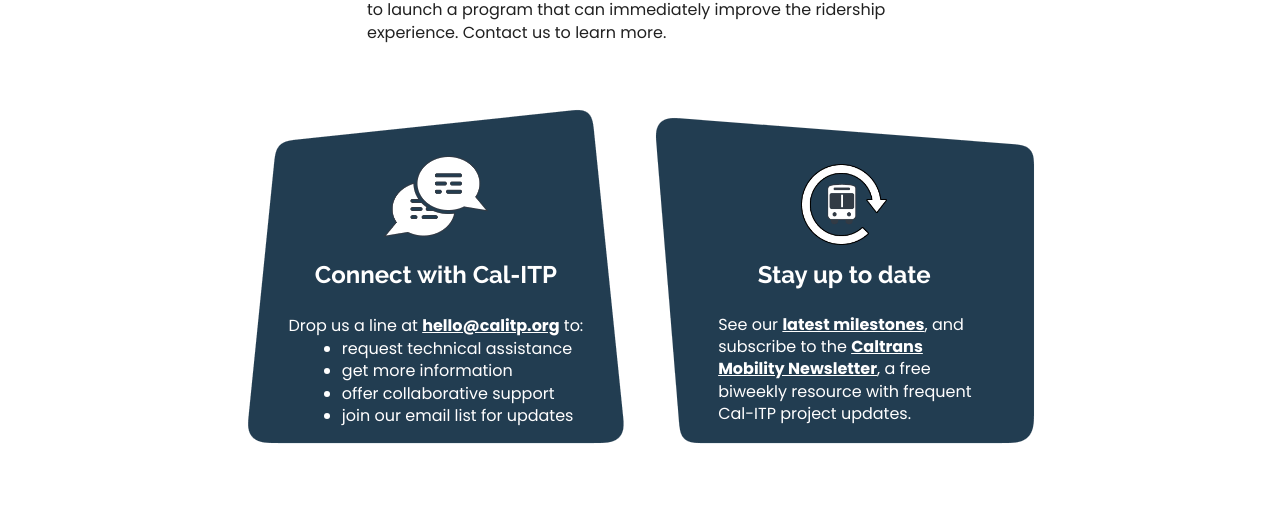
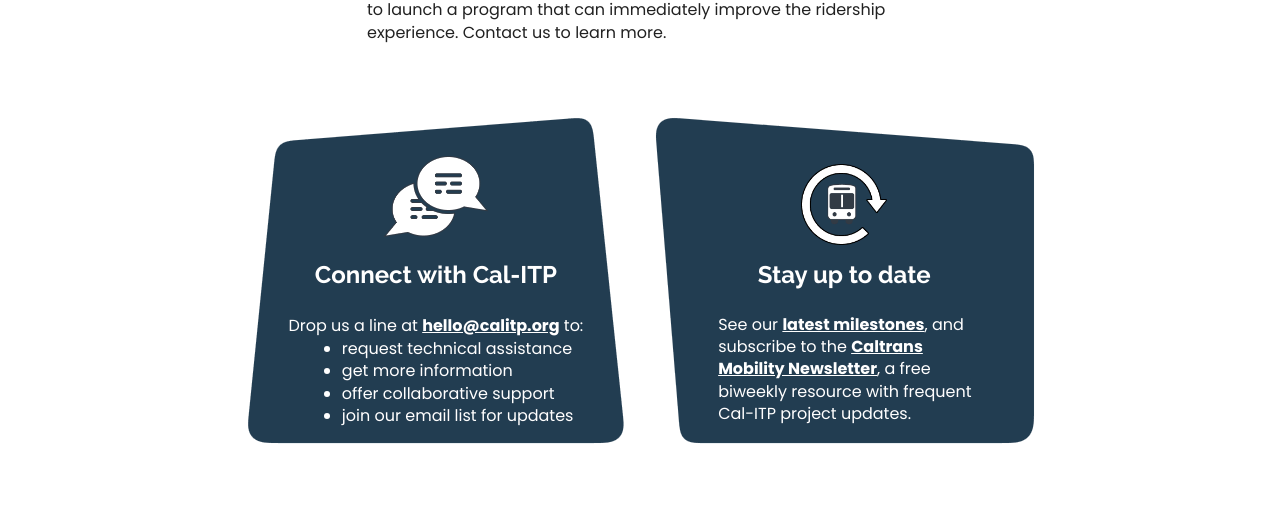
Before and after one commit to cal-itp/calitp.org, a Jekyll site: the page built from src/index.html, in a window 1280 px wide and 1400 px high, scrolled down 2895 px. Shown: the part 823-1342 px from the top of the window. Built offline with Jekyll 4.4.1, drawn with Linux system fonts in a browser that asks for light colours.

Commit message:
fix(home): aligning corners

```diff
--- a/src/stylesheets/main.css
+++ b/src/stylesheets/main.css
@@ -384,7 +384,7 @@
   }
 
   .rhombus-2 {
-    clip-path: polygon(8% 10%, 91% 0, 100% 100%, 0 100%);
+    clip-path: polygon(8% 10%, 91% 2.5%, 100% 100%, 0 100%);
   }
 
   .rhombus-3 {
```
